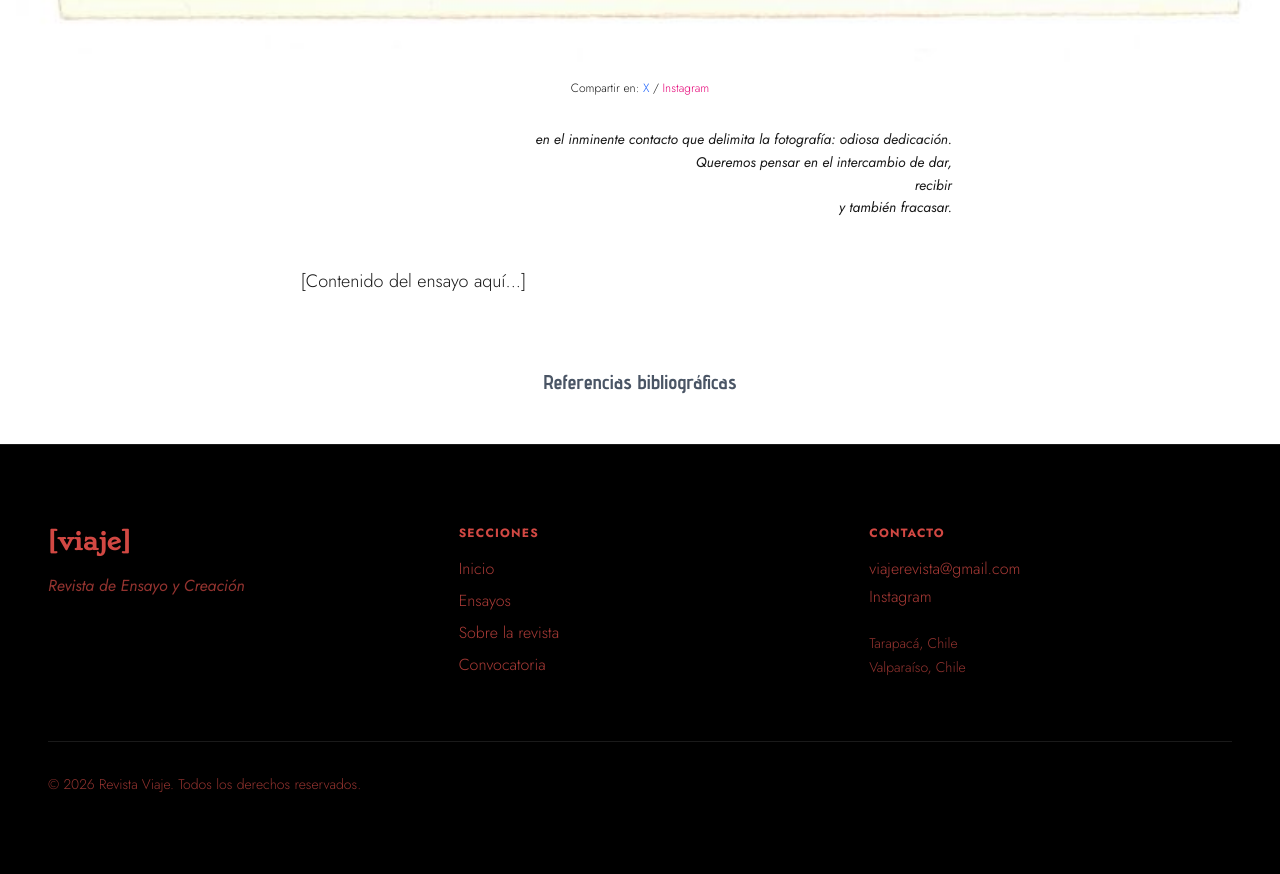
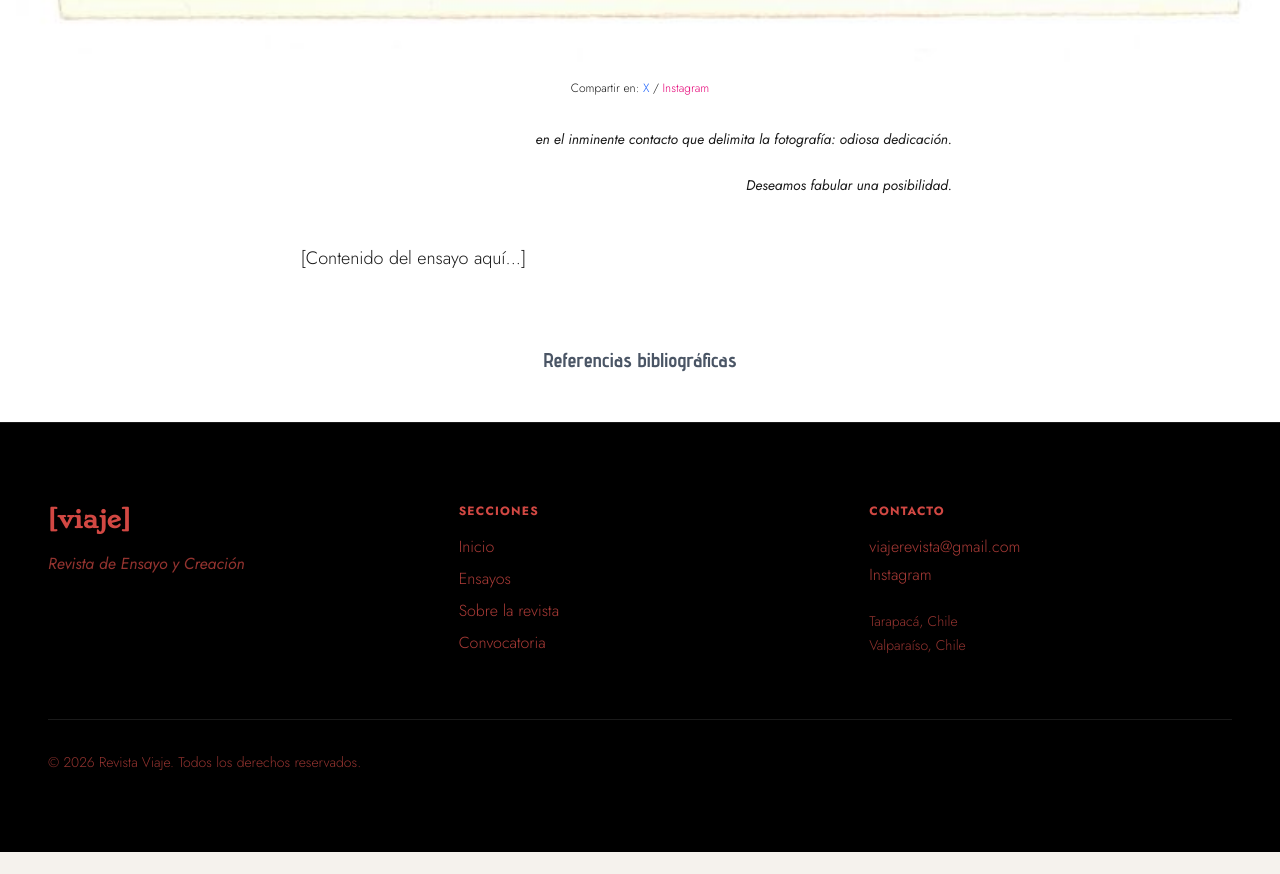
Before and after one commit to ferdinandda/viaje-webpage, a SvelteKit app: page /ensayos/ella-ya-casi-ha-tocado-mi-frente in a window 1280 px wide. Shown: the part 1109-1983 px from the top of the page. After the commit the page ends 1961 px from the top, so only its background shows below. Built offline with nearby package versions, Linux system fonts and the light colour scheme.

Commit message:
docs: refine essay epigraph text

```diff
--- a/src/routes/ensayos/ella-ya-casi-ha-tocado-mi-frente/+page.svelte
+++ b/src/routes/ensayos/ella-ya-casi-ha-tocado-mi-frente/+page.svelte
@@ -55,9 +55,8 @@
         <div class="max-w-prose mx-auto mb-12">
           <p class="text-sm text-right font-['Jost'] italic leading-relaxed">
             en el inminente contacto que delimita la fotografía: odiosa dedicación.<br>
-            	Queremos pensar en el intercambio de dar,<br>
-            recibir<br>
-            y también fracasar.
+            <br>
+				Deseamos fabular una posibilidad.
           </p>
         </div>
       {/if}
```
